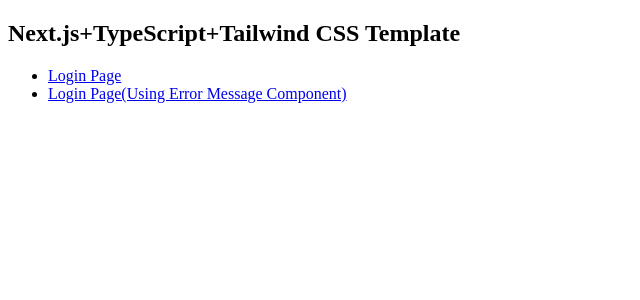
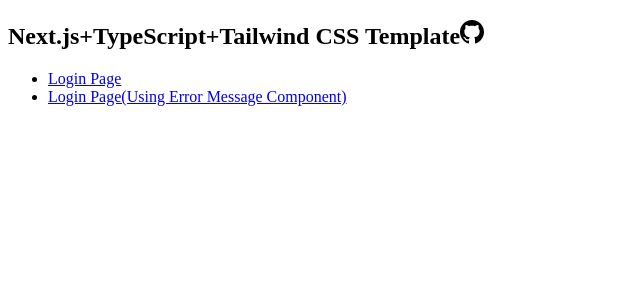
Before and after one commit to shimotaroo/Next-TypeScirpt-TailwindCSS-Template, a Next.js app: page / in a window 1280 px wide. Shown: the top 300 px of the page, without its empty margins (0-640 px from the left). Built offline with nearby package versions, Linux system fonts and the light colour scheme.

Commit message:
add GitHub icon & edit link path

```diff
--- a/pages/index.tsx
+++ b/pages/index.tsx
@@ -7,17 +7,31 @@
       <div className='mb-5'>
         <h2 className='sm:text-2xl text-md text-center'>
           Next.js+TypeScript+Tailwind CSS Template
+          <a
+            href='https://github.com/shimotaroo/Next-TypeScirpt-TailwindCSS-Template'
+            className='cursor-pointer'
+          >
+            <svg
+              xmlns='http://www.w3.org/2000/svg'
+              width='24'
+              height='24'
+              viewBox='0 0 24 24'
+              className='inline ml-2 align-middle'
+            >
+              <path d='M12 0c-6.626 0-12 5.373-12 12 0 5.302 3.438 9.8 8.207 11.387.599.111.793-.261.793-.577v-2.234c-3.338.726-4.033-1.416-4.033-1.416-.546-1.387-1.333-1.756-1.333-1.756-1.089-.745.083-.729.083-.729 1.205.084 1.839 1.237 1.839 1.237 1.07 1.834 2.807 1.304 3.492.997.107-.775.418-1.305.762-1.604-2.665-.305-5.467-1.334-5.467-5.931 0-1.311.469-2.381 1.236-3.221-.124-.303-.535-1.524.117-3.176 0 0 1.008-.322 3.301 1.23.957-.266 1.983-.399 3.003-.404 1.02.005 2.047.138 3.006.404 2.291-1.552 3.297-1.23 3.297-1.23.653 1.653.242 2.874.118 3.176.77.84 1.235 1.911 1.235 3.221 0 4.609-2.807 5.624-5.479 5.921.43.372.823 1.102.823 2.222v3.293c0 .319.192.694.801.576 4.765-1.589 8.199-6.086 8.199-11.386 0-6.627-5.373-12-12-12z' />
+            </svg>
+          </a>
         </h2>
       </div>
       <div className='sm:w-1/3 w-2/3 mx-auto sm:text-lg text-sm'>
         <ul className='mt-3 list-disc list-inside'>
           <li className='cursor-pointer hover:underline my-2'>
-            <Link href='login'>
+            <Link href='/login'>
               <a>Login Page</a>
             </Link>
           </li>
           <li className='cursor-pointer hover:underline'>
-            <Link href='loginErrorMessage'>
+            <Link href='/loginErrorMessage'>
               <a>Login Page(Using Error Message Component)</a>
             </Link>
           </li>
```
